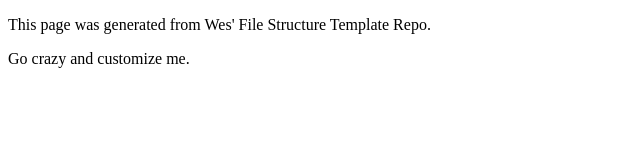
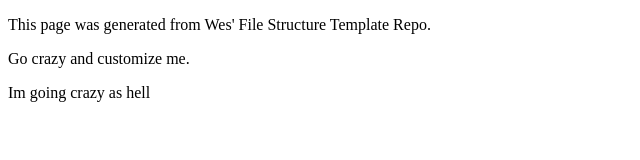
Before and after one commit to mylesrider/art101, a plain HTML site: page index.html in a window 1280 px wide. Shown: the whole page, without its empty margins (0-640 px from the left). Drawn offline with Linux system fonts and the light colour scheme.

Commit message:
Im ready to commit First change

```diff
--- a/index.html
+++ b/index.html
@@ -10,7 +10,7 @@
 
 		<p>Go crazy and customize me.</p>
 	</main>
-
+<p>Im going crazy as hell</p>
 
 </body>
 </html>
```
